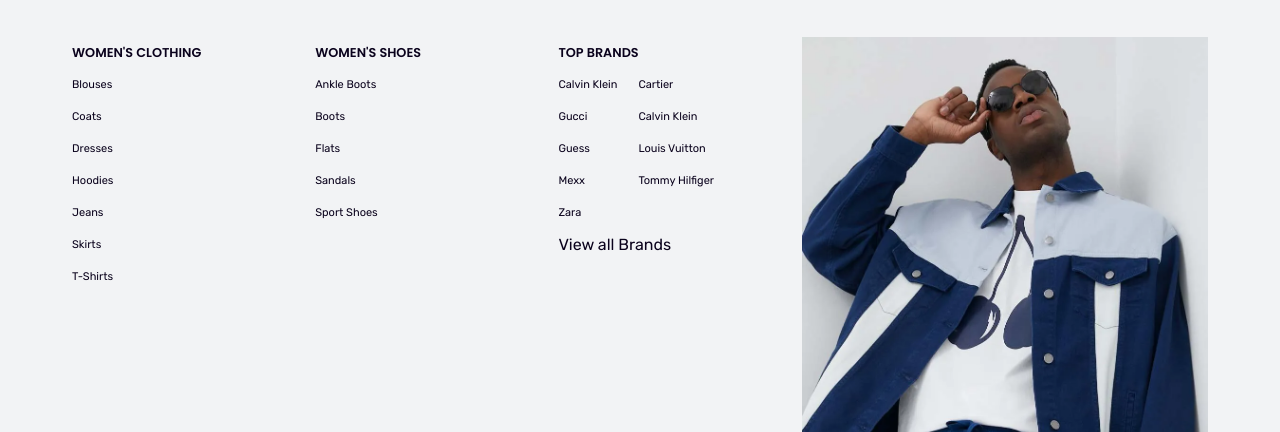
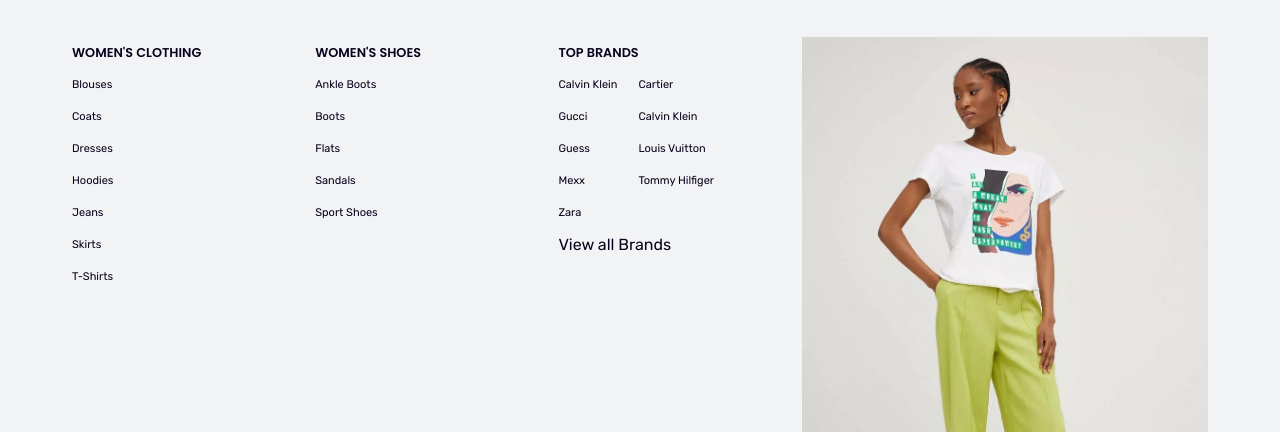
Before and after one commit to MaraBalinisteanu/Beignet, a plain HTML site: page index.html in a window 1280 px wide. Shown: the part 153-585 px from the top of the page. Drawn offline with nearby package versions, Linux system fonts and the light colour scheme.

Commit message:
am corectat img meniu

```diff
--- a/index.html
+++ b/index.html
@@ -126,7 +126,7 @@
                                                 <div class="media">
                                                     <div class="thumb objectCover">
                                                         <a href="">
-                                                        <img src="assets/products/clothesM/coat1.webp" alt="presentationImg">
+                                                        <img src="assets/products/clothesW/tshirt2.webp" alt="presentationImg">
                                                     </a>
                                                     </div>
                                                 </div>
```
